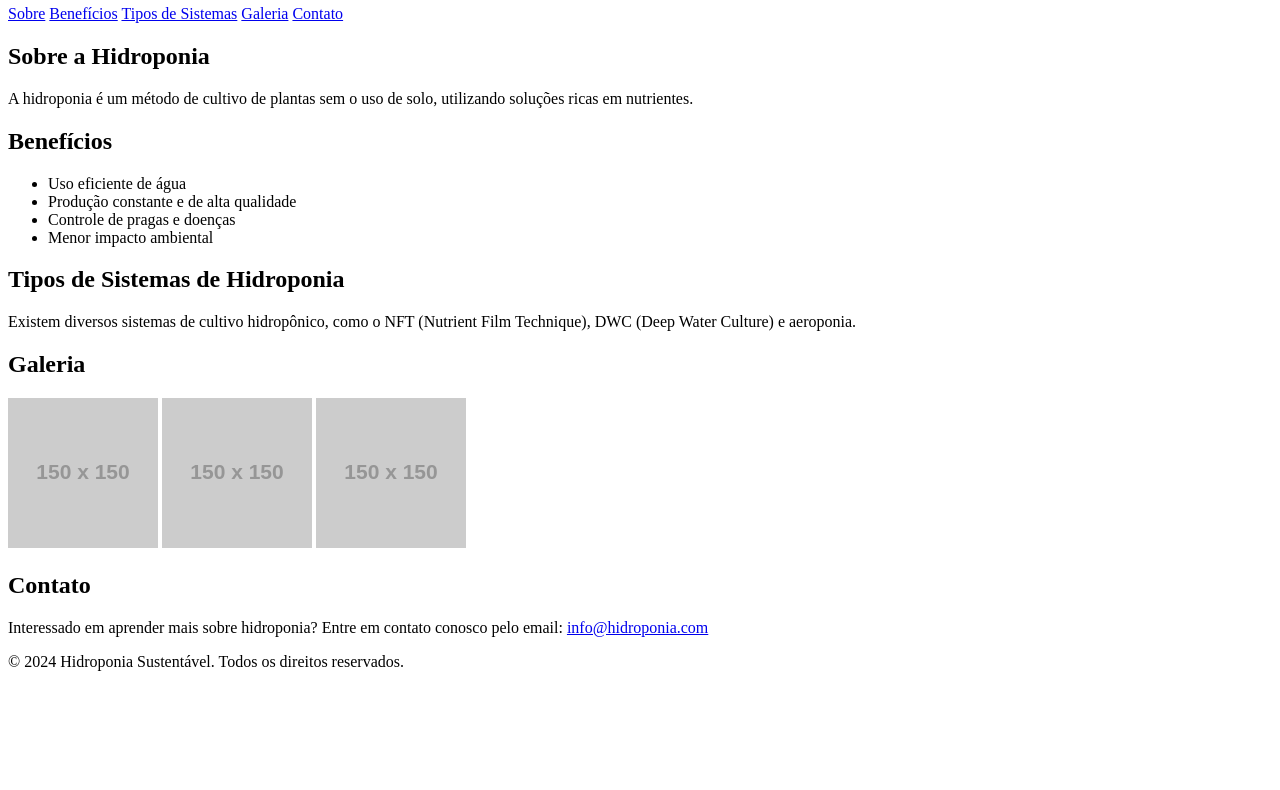
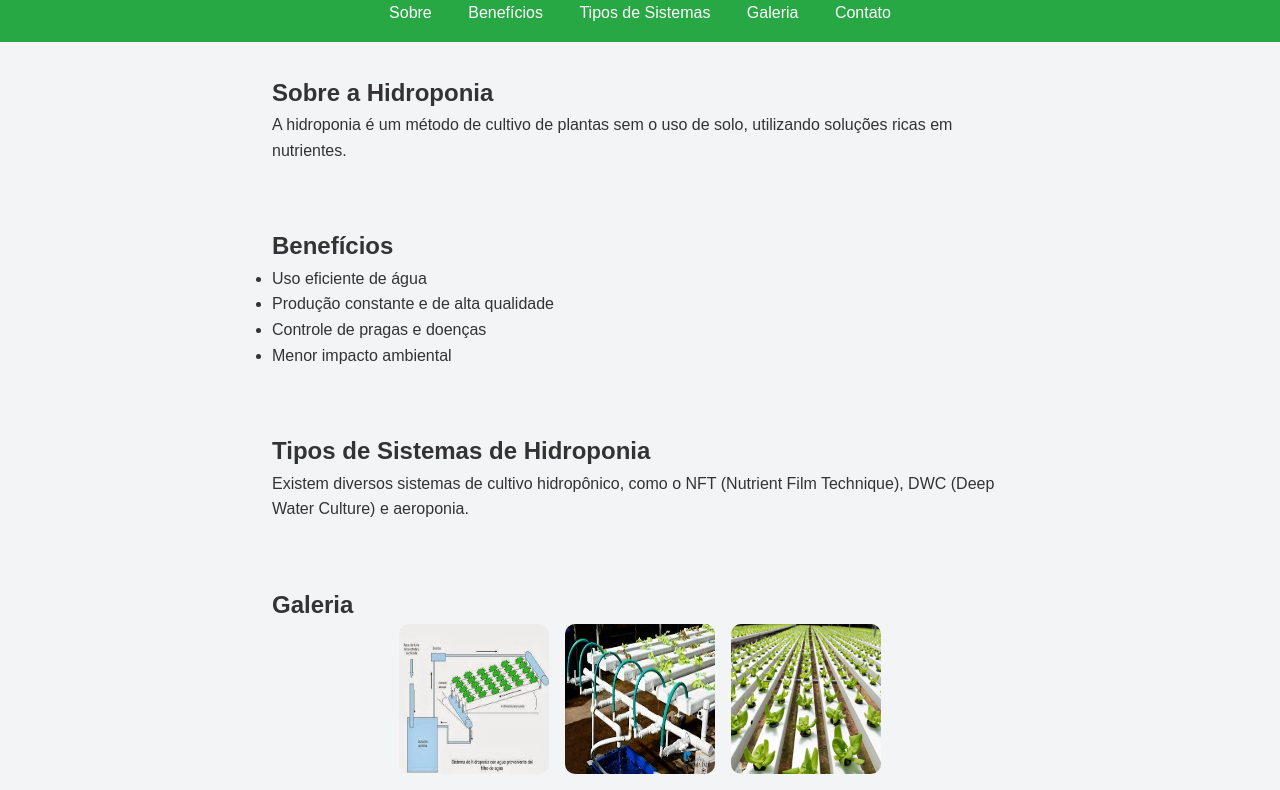
Before and after one commit to julianamusso/IFES_TSIS, a plain HTML site: page index.html in a window 1280 px wide. Shown: the part 75-865 px from the top of the page. Before the commit the page ends 800 px from the top, so only its background shows below. Drawn offline with Linux system fonts and the light colour scheme; placeholder pictures from the web are drawn by us.

Commit message:
Add imagens e ajustes no código html

```diff
--- a/index.html
+++ b/index.html
@@ -4,7 +4,7 @@
   <meta charset="UTF-8">
   <meta name="viewport" content="width=device-width, initial-scale=1.0">
   <title>Hidroponia Sustentável</title>
-  <link rel="stylesheet" href="styles.css">
+  <link rel="stylesheet" href="style.css">
 </head>
 <body>
   <header>
@@ -41,9 +41,9 @@
   <section id="galeria" class="content gallery">
     <h2>Galeria</h2>
     <div class="gallery-images">
-      <img src="https://via.placeholder.com/150" alt="Imagem de sistema hidropônico">
-      <img src="https://via.placeholder.com/150" alt="Plantas em cultivo hidropônico">
-      <img src="https://via.placeholder.com/150" alt="Sistema NFT em ação">
+      <img src="img/Imagem_de_sistema_hidroponico.jpg" alt="Imagem de sistema hidropônico">
+      <img src="img/Plantas_em_cultivo_hidroponico.jpg" alt="Plantas em cultivo hidropônico">
+      <img src="img/Plantas_em_cultivo_hidroponico2.jpg" alt="Plantas em cultivo hidropônico2">
     </div>
   </section>
 
```
Also changed, not shown: img/Imagem_de_sistema_hidroponico.jpg (added), img/Plantas_em_cultivo_hidroponico.jpg (added), img/Plantas_em_cultivo_hidroponico2.jpg (added).
